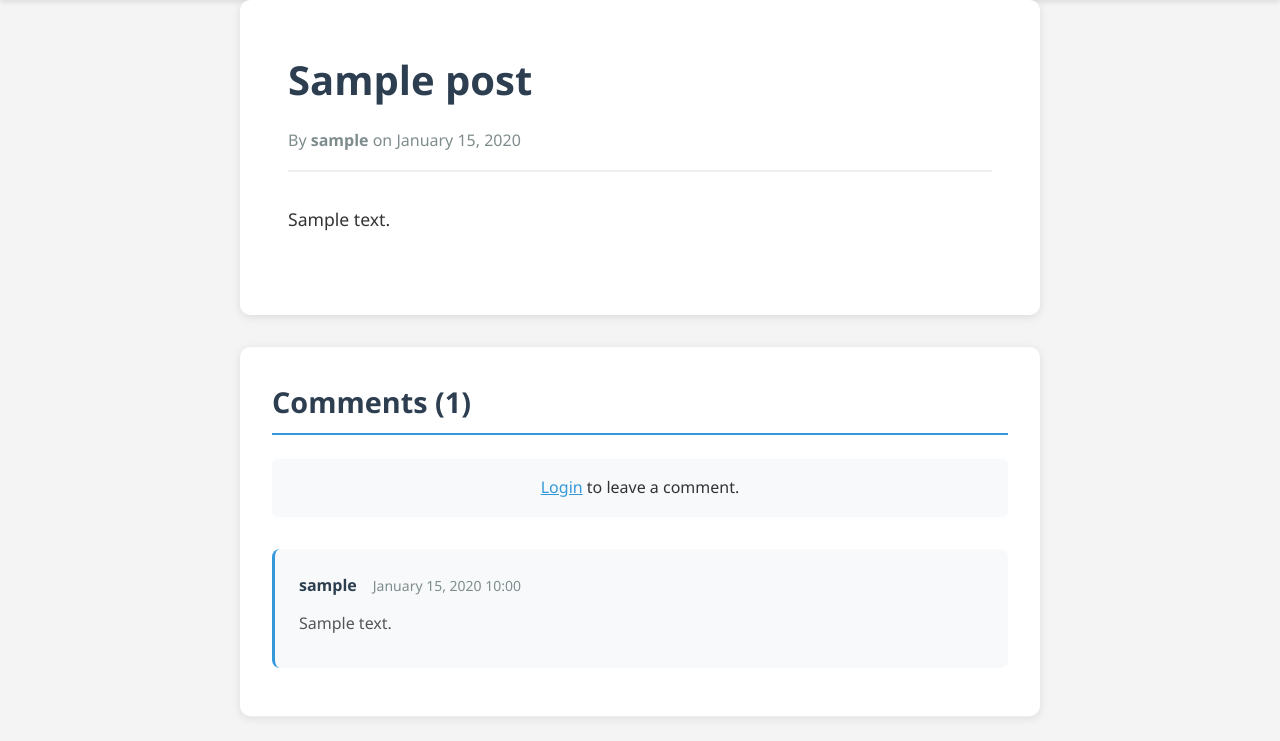
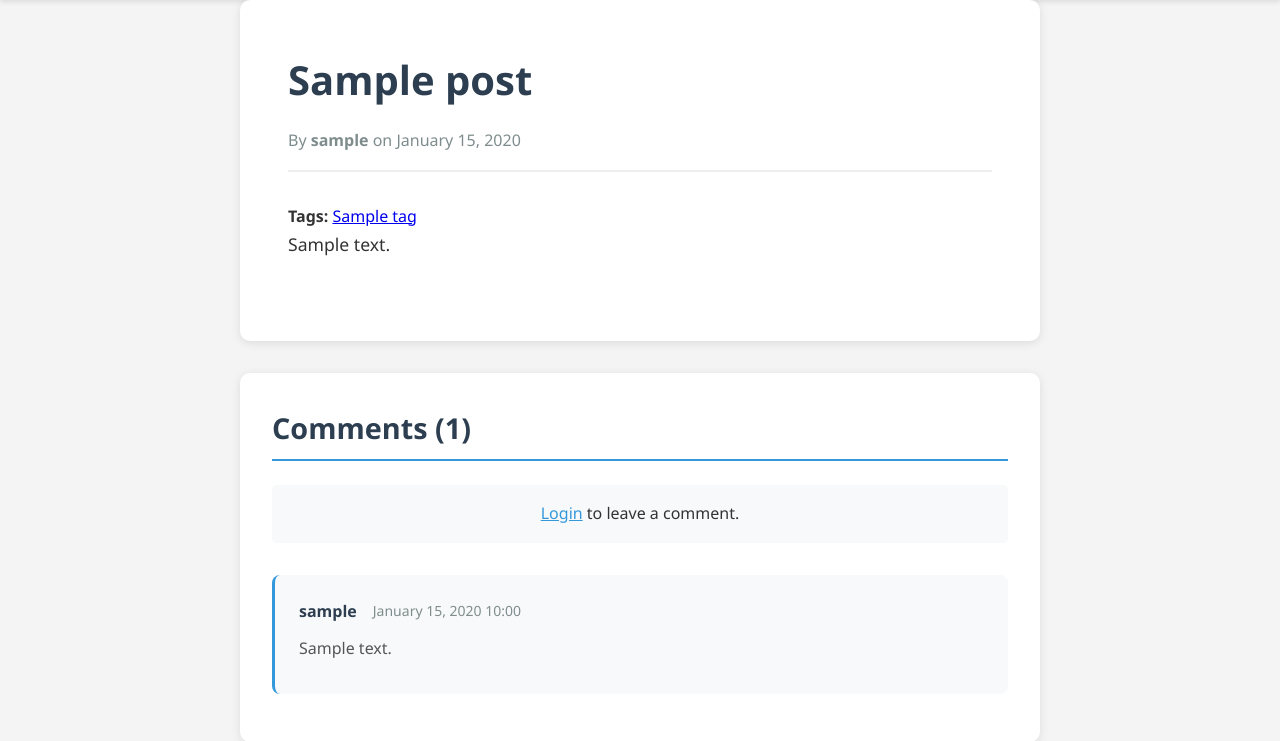
Before and after one commit to E-d-d-i-e-A/Alx_DjangoLearnLab, a Django app: template django_blog/blog/templates/blog/post_detail.html in a window 1280 px wide. Shown: the part 78-819 px from the top of the page. Run offline with Django 4.2, Linux system fonts and the light colour scheme; the template is opened without the code that fills it: most values are stand-ins (such as "Sample title", 1, 10 or a date in 2020).

Commit message:
Update post_detail.html

```diff
--- a/django_blog/blog/templates/blog/post_detail.html
+++ b/django_blog/blog/templates/blog/post_detail.html
@@ -1,4 +1,5 @@
 {% extends 'blog/base.html' %}
+{% load blog_tags %}
 
 {% block title %}{{ post.title }} - Django Blog{% endblock %}
 
@@ -10,6 +11,16 @@
             By <strong>{{ post.author.username }}</strong> on
             {{ post.published_date|date:"F d, Y" }}
         </p>
+
+        <!-- Tags Display -->
+        {% if post.tags.all %}
+        <div class="post-tags">
+            <strong>Tags:</strong>
+            {% for tag in post.tags.all %}
+                <a href="{% url 'posts-by-tag' tag.name %}" class="tag-badge">{{ tag.name }}</a>
+            {% endfor %}
+        </div>
+        {% endif %}
 
         <div class="post-detail-content">
             {{ post.content|linebreaks }}
```
